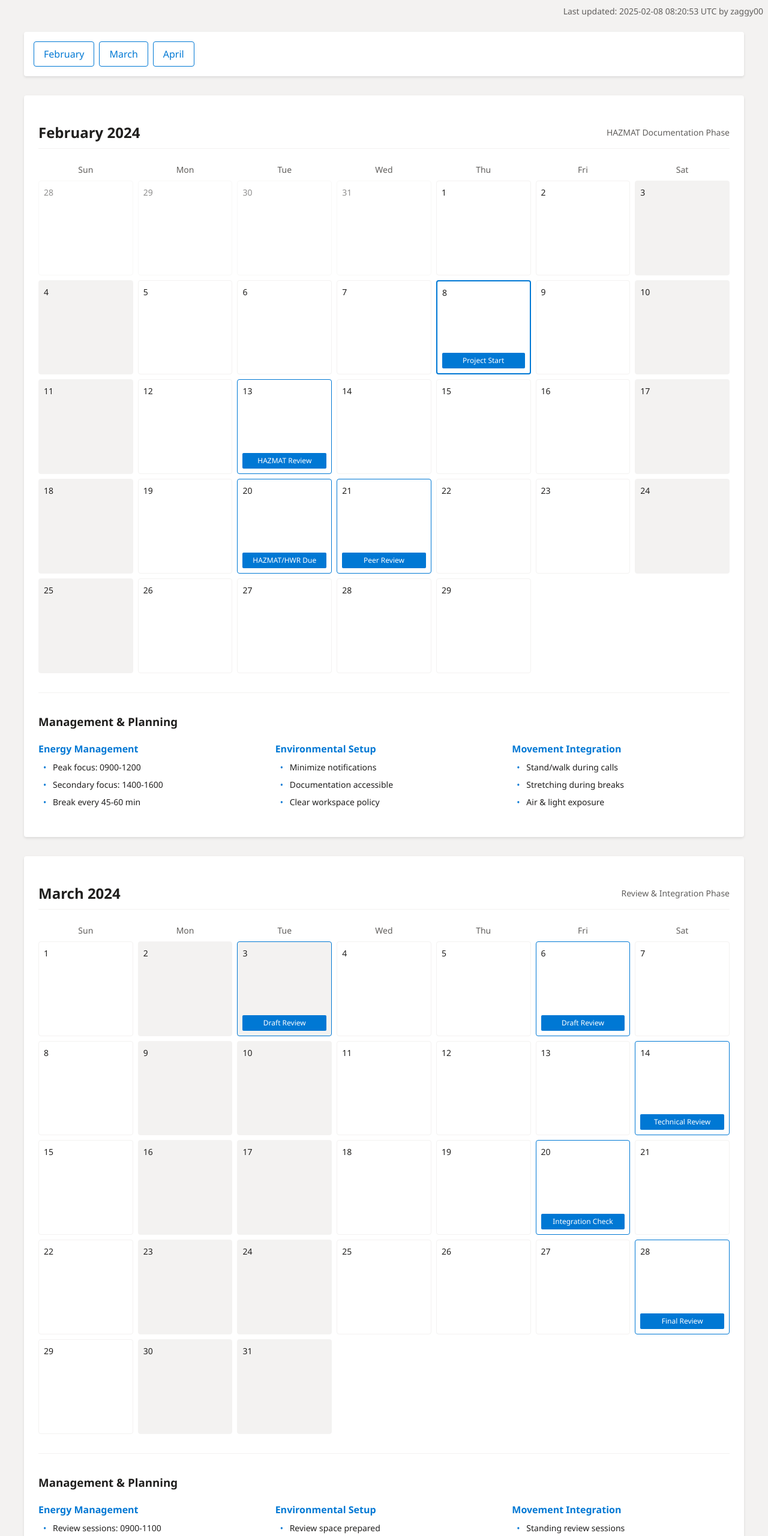
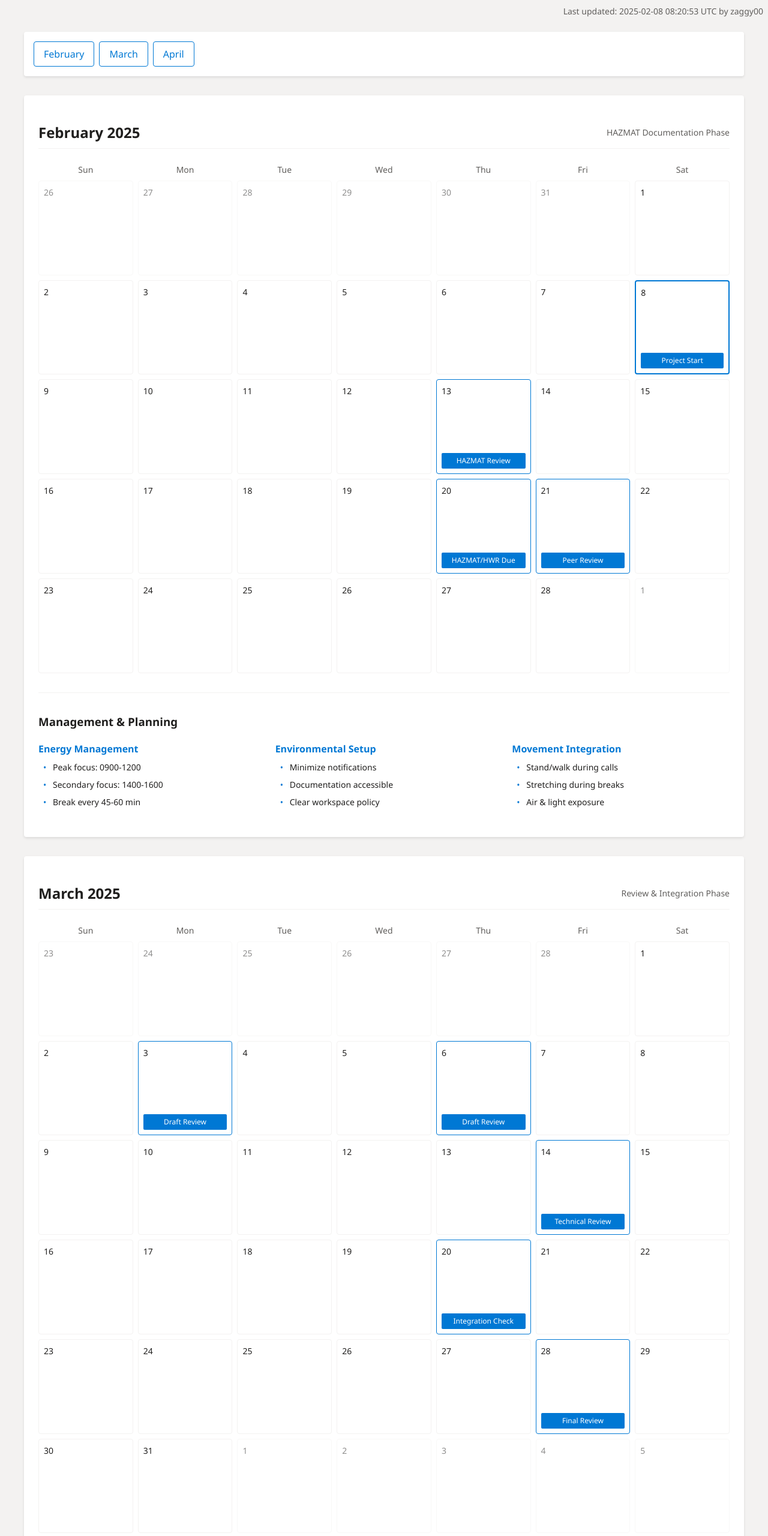
Before and after one commit to zaggy00/project-timeline, a plain HTML site: page index.html in a window 1280 px wide. Shown: the top 2560 px of the page at 60% size. Drawn offline with nearby package versions, Linux system fonts and the light colour scheme.

Commit message:
Update index.html
changed to 2025 lol

```diff
--- a/index.html
+++ b/index.html
@@ -3,7 +3,7 @@
 <head>
     <meta charset="UTF-8">
     <meta name="viewport" content="width=device-width, initial-scale=1.0">
-    <title>Project Timeline [Feb-Apr 2024]</title>
+    <title>Project Timeline [Feb-Apr 2025]</title>
     <link href="https://cdnjs.cloudflare.com/ajax/libs/normalize/8.0.1/normalize.min.css" rel="stylesheet">
     <style>
         :root {
@@ -250,9 +250,10 @@
             </div>
         </nav>
 
+        <!-- February 2025 -->
         <section id="february" class="month-section">
             <h2 class="month-title">
-                February 2024
+                February 2025
                 <span class="month-subtitle">HAZMAT Documentation Phase</span>
             </h2>
             <div class="calendar-header">
@@ -265,16 +266,18 @@
                 <span>Sat</span>
             </div>
             <div class="calendar-grid">
-                <!-- Previous month days -->
+                <!-- Row 1: Inactive days from January -->
+                <div class="day inactive"><span class="date">26</span></div>
+                <div class="day inactive"><span class="date">27</span></div>
                 <div class="day inactive"><span class="date">28</span></div>
                 <div class="day inactive"><span class="date">29</span></div>
                 <div class="day inactive"><span class="date">30</span></div>
                 <div class="day inactive"><span class="date">31</span></div>
                 <div class="day"><span class="date">1</span></div>
+                <!-- Row 2 -->
                 <div class="day"><span class="date">2</span></div>
-                <div class="day weekend"><span class="date">3</span></div>
-
-                <div class="day weekend"><span class="date">4</span></div>
+                <div class="day"><span class="date">3</span></div>
+                <div class="day"><span class="date">4</span></div>
                 <div class="day"><span class="date">5</span></div>
                 <div class="day"><span class="date">6</span></div>
                 <div class="day"><span class="date">7</span></div>
@@ -282,10 +285,10 @@
                     <span class="date">8</span>
                     <div class="milestone">Project Start</div>
                 </div>
+                <!-- Row 3 -->
                 <div class="day"><span class="date">9</span></div>
-                <div class="day weekend"><span class="date">10</span></div>
-
-                <div class="day weekend"><span class="date">11</span></div>
+                <div class="day"><span class="date">10</span></div>
+                <div class="day"><span class="date">11</span></div>
                 <div class="day"><span class="date">12</span></div>
                 <div class="day has-milestone">
                     <span class="date">13</span>
@@ -293,10 +296,10 @@
                 </div>
                 <div class="day"><span class="date">14</span></div>
                 <div class="day"><span class="date">15</span></div>
+                <!-- Row 4 -->
                 <div class="day"><span class="date">16</span></div>
-                <div class="day weekend"><span class="date">17</span></div>
-
-                <div class="day weekend"><span class="date">18</span></div>
+                <div class="day"><span class="date">17</span></div>
+                <div class="day"><span class="date">18</span></div>
                 <div class="day"><span class="date">19</span></div>
                 <div class="day has-milestone">
                     <span class="date">20</span>
@@ -307,14 +310,14 @@
                     <div class="milestone">Peer Review</div>
                 </div>
                 <div class="day"><span class="date">22</span></div>
+                <!-- Row 5 -->
                 <div class="day"><span class="date">23</span></div>
-                <div class="day weekend"><span class="date">24</span></div>
-
-                <div class="day weekend"><span class="date">25</span></div>
+                <div class="day"><span class="date">24</span></div>
+                <div class="day"><span class="date">25</span></div>
                 <div class="day"><span class="date">26</span></div>
                 <div class="day"><span class="date">27</span></div>
                 <div class="day"><span class="date">28</span></div>
-                <div class="day"><span class="date">29</span></div>
+                <div class="day inactive"><span class="date">1</span></div>
             </div>
             <div class="management-section">
                 <h3>Management & Planning</h3>
@@ -347,10 +350,10 @@
             </div>
         </section>
 
-        <!-- March Section -->
+        <!-- March 2025 -->
         <section id="march" class="month-section">
             <h2 class="month-title">
-                March 2024
+                March 2025
                 <span class="month-subtitle">Review & Integration Phase</span>
             </h2>
             <div class="calendar-header">
@@ -363,11 +366,17 @@
                 <span>Sat</span>
             </div>
             <div class="calendar-grid">
-                <!-- Complete March calendar with all days -->
+                <!-- Row 1: Inactive days from Feb -->
+                <div class="day inactive"><span class="date">23</span></div>
+                <div class="day inactive"><span class="date">24</span></div>
+                <div class="day inactive"><span class="date">25</span></div>
+                <div class="day inactive"><span class="date">26</span></div>
+                <div class="day inactive"><span class="date">27</span></div>
+                <div class="day inactive"><span class="date">28</span></div>
                 <div class="day"><span class="date">1</span></div>
-                <div class="day weekend"><span class="date">2</span></div>
-
-                <div class="day weekend has-milestone">
+                <!-- Row 2 -->
+                <div class="day"><span class="date">2</span></div>
+                <div class="day has-milestone">
                     <span class="date">3</span>
                     <div class="milestone">Draft Review</div>
                 </div>
@@ -377,12 +386,11 @@
                     <span class="date">6</span>
                     <div class="milestone">Draft Review</div>
                 </div>
-<!-- Continuing March from March 7th -->
                 <div class="day"><span class="date">7</span></div>
                 <div class="day"><span class="date">8</span></div>
-<div class="day weekend"><span class="date">9</span></div>
-
-<div class="day weekend"><span class="date">10</span></div>
+                <!-- Row 3 -->
+                <div class="day"><span class="date">9</span></div>
+                <div class="day"><span class="date">10</span></div>
                 <div class="day"><span class="date">11</span></div>
                 <div class="day"><span class="date">12</span></div>
                 <div class="day"><span class="date">13</span></div>
@@ -391,9 +399,9 @@
                     <div class="milestone">Technical Review</div>
                 </div>
                 <div class="day"><span class="date">15</span></div>
-<div class="day weekend"><span class="date">16</span></div>
-
-<div class="day weekend"><span class="date">17</span></div>
+                <!-- Row 4 -->
+                <div class="day"><span class="date">16</span></div>
+                <div class="day"><span class="date">17</span></div>
                 <div class="day"><span class="date">18</span></div>
                 <div class="day"><span class="date">19</span></div>
                 <div class="day has-milestone">
@@ -402,9 +410,9 @@
                 </div>
                 <div class="day"><span class="date">21</span></div>
                 <div class="day"><span class="date">22</span></div>
-<div class="day weekend"><span class="date">23</span></div>
-
-<div class="day weekend"><span class="date">24</span></div>
+                <!-- Row 5 -->
+                <div class="day"><span class="date">23</span></div>
+                <div class="day"><span class="date">24</span></div>
                 <div class="day"><span class="date">25</span></div>
                 <div class="day"><span class="date">26</span></div>
                 <div class="day"><span class="date">27</span></div>
@@ -413,9 +421,14 @@
                     <div class="milestone">Final Review</div>
                 </div>
                 <div class="day"><span class="date">29</span></div>
-<div class="day weekend"><span class="date">30</span></div>
-
-<div class="day weekend"><span class="date">31</span></div>
+                <!-- Row 6 -->
+                <div class="day"><span class="date">30</span></div>
+                <div class="day"><span class="date">31</span></div>
+                <div class="day inactive"><span class="date">1</span></div>
+                <div class="day inactive"><span class="date">2</span></div>
+                <div class="day inactive"><span class="date">3</span></div>
+                <div class="day inactive"><span class="date">4</span></div>
+                <div class="day inactive"><span class="date">5</span></div>
             </div>
             <div class="management-section">
                 <h3>Management & Planning</h3>
@@ -448,10 +461,10 @@
             </div>
         </section>
 
-        <!-- April Section -->
+        <!-- April 2025 -->
         <section id="april" class="month-section">
             <h2 class="month-title">
-                April 2024
+                April 2025
                 <span class="month-subtitle">Integration & Documentation Phase</span>
             </h2>
             <div class="calendar-header">
@@ -464,6 +477,8 @@
                 <span>Sat</span>
             </div>
             <div class="calendar-grid">
+                <!-- Row 1: Inactive days from March -->
+                <div class="day inactive"><span class="date">30</span></div>
                 <div class="day inactive"><span class="date">31</span></div>
                 <div class="day"><span class="date">1</span></div>
                 <div class="day"><span class="date">2</span></div>
@@ -473,38 +488,38 @@
                     <div class="milestone">Documentation Review</div>
                 </div>
                 <div class="day"><span class="date">5</span></div>
-                <div class="day weekend"><span class="date">6</span></div>
-
-                <div class="day weekend"><span class="date">7</span></div>
+                <!-- Row 2 -->
+                <div class="day"><span class="date">6</span></div>
+                <div class="day"><span class="date">7</span></div>
                 <div class="day"><span class="date">8</span></div>
                 <div class="day"><span class="date">9</span></div>
                 <div class="day"><span class="date">10</span></div>
-                <div class="day has-milestone">
-                    <span class="date">11</span>
-                    <div class="milestone">Integration Package</div>
-                </div>
+                <div class="day"><span class="date">11</span></div>
                 <div class="day"><span class="date">12</span></div>
-                <div class="day weekend"><span class="date">13</span></div>
-
-                <div class="day weekend"><span class="date">14</span></div>
+                <!-- Row 3 -->
+                <div class="day"><span class="date">13</span></div>
+                <div class="day"><span class="date">14</span></div>
                 <div class="day"><span class="date">15</span></div>
                 <div class="day"><span class="date">16</span></div>
                 <div class="day"><span class="date">17</span></div>
                 <div class="day"><span class="date">18</span></div>
                 <div class="day"><span class="date">19</span></div>
-                <div class="day weekend"><span class="date">20</span></div>
-
-                <div class="day weekend"><span class="date">21</span></div>
+                <!-- Row 4 -->
+                <div class="day"><span class="date">20</span></div>
+                <div class="day"><span class="date">21</span></div>
                 <div class="day"><span class="date">22</span></div>
                 <div class="day"><span class="date">23</span></div>
                 <div class="day"><span class="date">24</span></div>
                 <div class="day"><span class="date">25</span></div>
                 <div class="day"><span class="date">26</span></div>
-                <div class="day weekend"><span class="date">27</span></div>
-
-                <div class="day weekend"><span class="date">28</span></div>
+                <!-- Row 5 -->
+                <div class="day"><span class="date">27</span></div>
+                <div class="day"><span class="date">28</span></div>
                 <div class="day"><span class="date">29</span></div>
                 <div class="day"><span class="date">30</span></div>
+                <div class="day inactive"><span class="date">1</span></div>
+                <div class="day inactive"><span class="date">2</span></div>
+                <div class="day inactive"><span class="date">3</span></div>
             </div>
 
             <div class="management-section">
```
Lines whose indentation alone changed are shown as unchanged.
